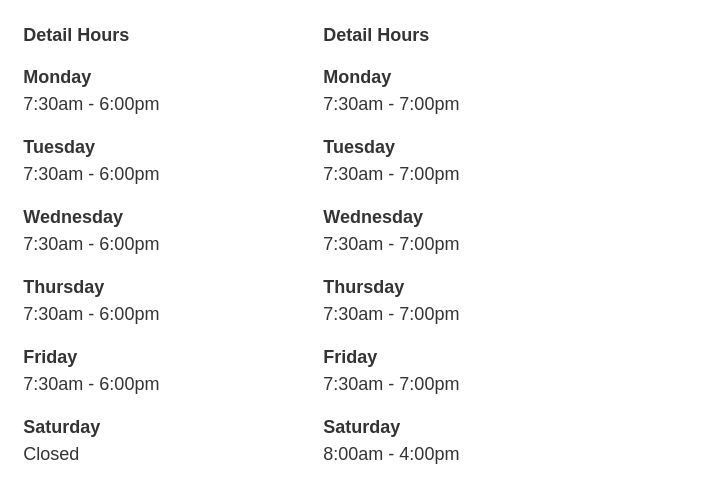
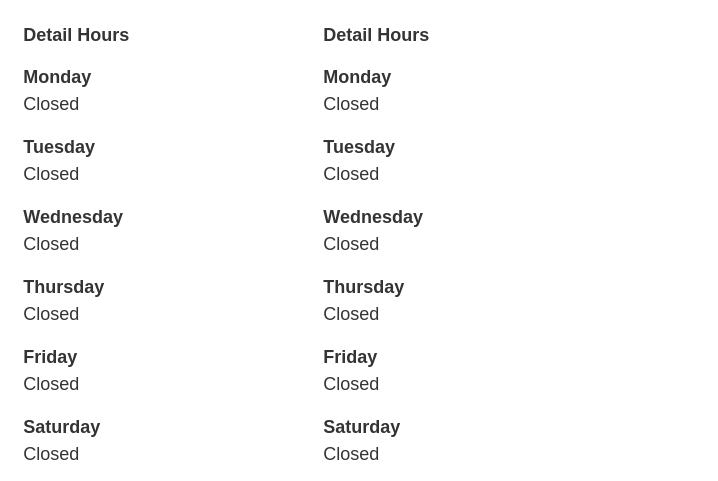
Before and after one commit to Jmorrissette1/detail_website, a plain HTML site: page location.html in a window 1280 px wide. Shown: the part 475-956 px from the top of the page, 0-718 px from the left. Drawn offline with nearby package versions, Linux system fonts and the light colour scheme; some packages are replaced by stand-ins of ours.

Commit message:
Changed hours.

```diff
--- a/location.html
+++ b/location.html
@@ -89,15 +89,15 @@
         </a>
         <p class="location_p">Detail Hours</p>
         <p class="location_day">Monday</p>
-        <p class="location_hours">7:30am - 6:00pm</p>
+        <p class="location_hours">Closed</p>
         <p class="location_day">Tuesday</p>
-        <p class="location_hours">7:30am - 6:00pm</p>
+        <p class="location_hours">Closed</p>
         <p class="location_day">Wednesday</p>
-        <p class="location_hours">7:30am - 6:00pm</p>
+        <p class="location_hours">Closed</p>
         <p class="location_day"> Thursday</p>
-        <p class="location_hours">7:30am - 6:00pm</p>
+        <p class="location_hours">Closed</p>
         <p class="location_day">Friday</p>
-        <p class="location_hours">7:30am - 6:00pm</p>
+        <p class="location_hours">Closed</p>
         <p class="location_day">Saturday</p>
         <p class="location_hours">Closed</p>
         <p class="location_day">Sunday</p>
@@ -111,17 +111,17 @@
         </a>
         <p class="location_p">Detail Hours</p>
         <p class="location_day">Monday</p>
-        <p class="location_hours">7:30am - 7:00pm</p>
+        <p class="location_hours">Closed</p>
         <p class="location_day">Tuesday</p>
-        <p class="location_hours">7:30am - 7:00pm</p>
+        <p class="location_hours">Closed</p>
         <p class="location_day">Wednesday</p>
-        <p class="location_hours">7:30am - 7:00pm</p>
+        <p class="location_hours">Closed</p>
         <p class="location_day">Thursday</p>
-        <p class="location_hours">7:30am - 7:00pm</p>
+        <p class="location_hours">Closed</p>
         <p class="location_day">Friday</p>
-        <p class="location_hours">7:30am - 7:00pm</p>
+        <p class="location_hours">Closed</p>
         <p class="location_day">Saturday</p>
-        <p class="location_hours">8:00am - 4:00pm</p>
+        <p class="location_hours">Closed</p>
         <p class="location_day">Sunday</p>
         <p class="location_hours">Closed</p>
       </div>
```
Also changed, not shown: rental.html (+31 -13 lines), 1 other file.
